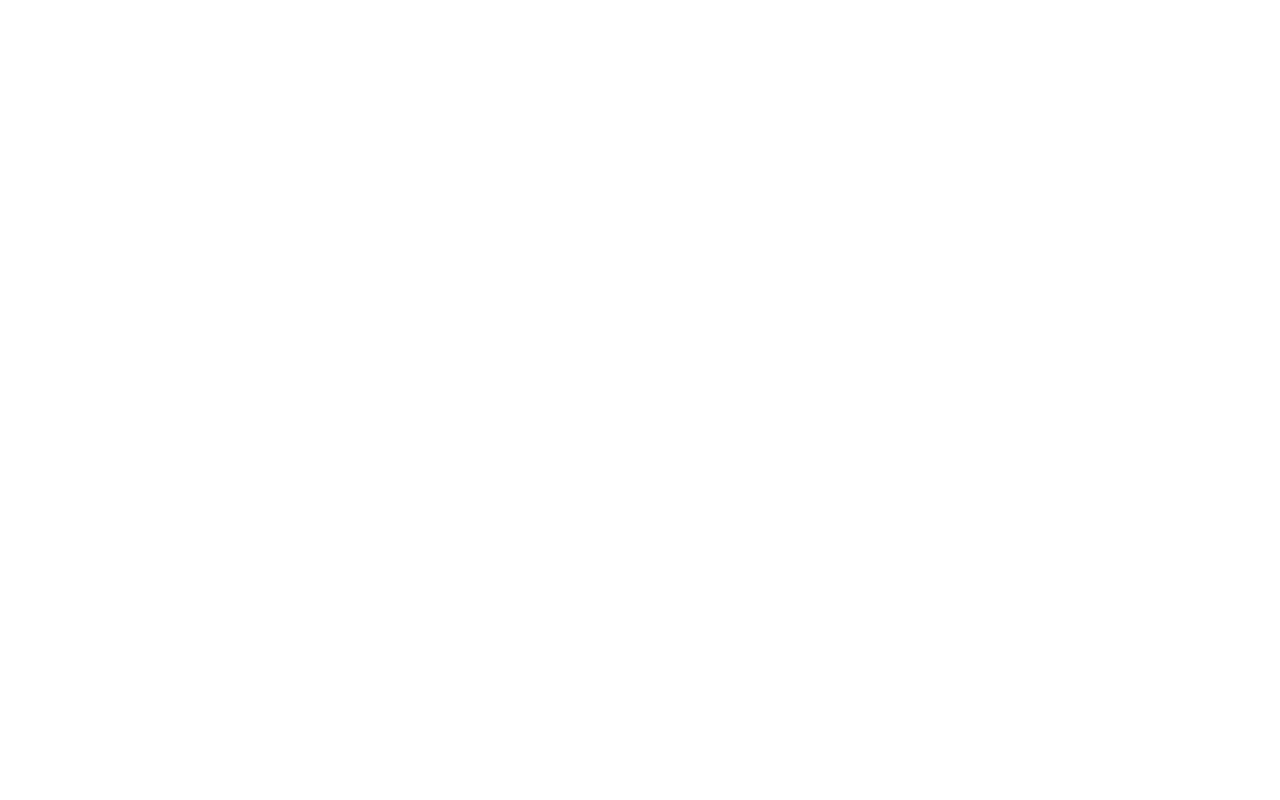
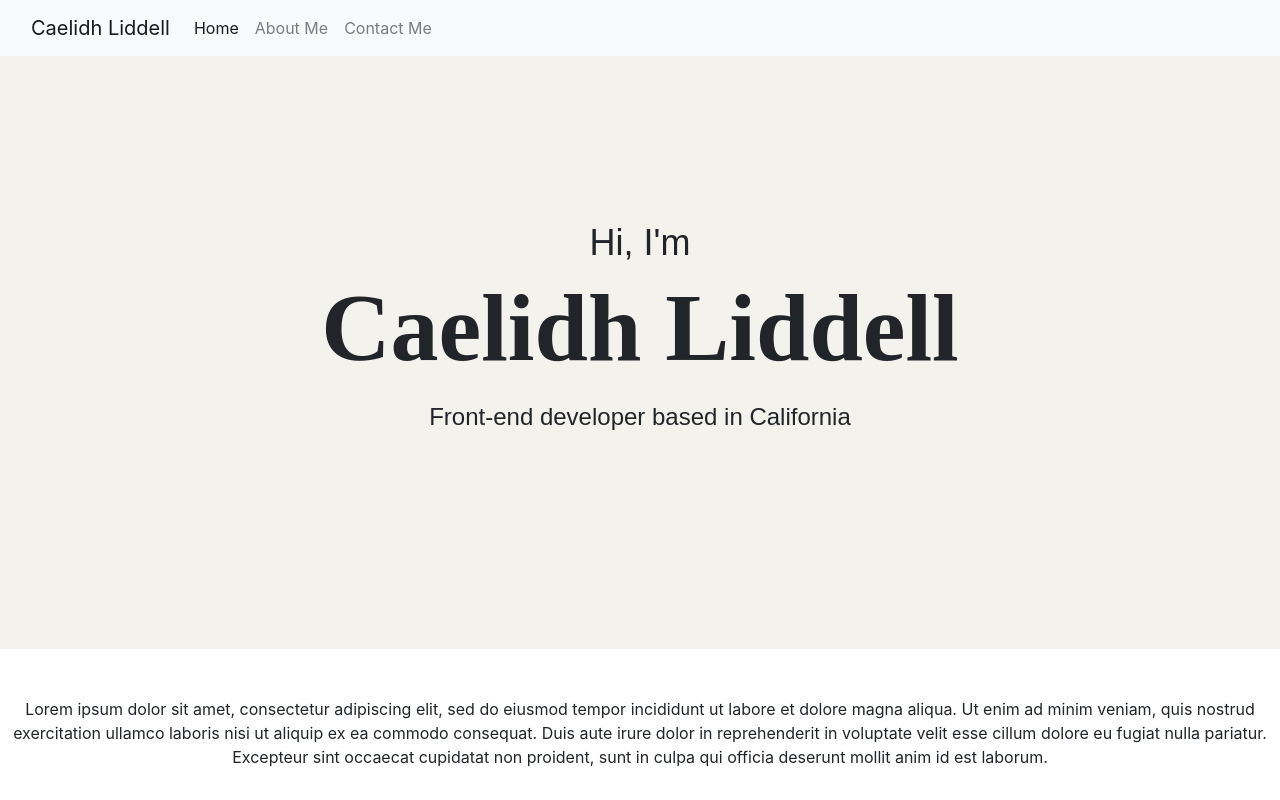
Before and after one commit to caelidh/portfolio-homework, a plain HTML site: page about.html in a window 1280 px wide. Drawn offline with nearby package versions, Linux system fonts and the light colour scheme.

Commit message:
added content & styling to about page

```diff
--- a/about.html
+++ b/about.html
@@ -4,9 +4,36 @@
     <meta charset="UTF-8">
     <meta http-equiv="X-UA-Compatible" content="IE=edge">
     <meta name="viewport" content="width=device-width, initial-scale=1.0">
-    <title>Document</title>
+    <title>About Me | Caelidh Liddell</title>
+
+    <link rel="stylesheet" href="https://cdn.jsdelivr.net/npm/bootstrap@4.3.1/dist/css/bootstrap.min.css" integrity="sha384-ggOyR0iXCbMQv3Xipma34MD+dH/1fQ784/j6cY/iJTQUOhcWr7x9JvoRxT2MZw1T" crossorigin="anonymous">
+    <link rel="stylesheet" href="../src/style.css"
+        <script src="https://kit.fontawesome.com/cfccb013a8.js" crossorigin="anonymous"></script>
+        <script src="https://cdn.jsdelivr.net/npm/bootstrap@5.3.0-alpha1/dist/js/bootstrap.bundle.min.js" integrity="sha384-w76AqPfDkMBDXo30jS1Sgez6pr3x5MlQ1ZAGC+nuZB+EYdgRZgiwxhTBTkF7CXvN" crossorigin="anonymous"></script>
 </head>
 <body>
-
+    <nav class="navbar navbar-expand-lg navbar-light bg-light">
+        <div class="container-fluid">
+          <a class="navbar-brand" href="#">Caelidh Liddell</a>
+          <button class="navbar-toggler" type="button" data-bs-toggle="collapse" data-bs-target="#navbarNavAltMarkup" aria-controls="navbarNavAltMarkup" aria-expanded="false" aria-label="Toggle navigation">
+            <span class="navbar-toggler-icon"></span>
+          </button>
+          <div class="collapse navbar-collapse" id="navbarNavAltMarkup">
+            <div class="navbar-nav">
+              <a class="nav-link active" aria-current="page" href="../index.html">Home</a>
+              <a class="nav-link" href="#">About Me</a>
+              <a class="nav-link" href="../index.html#contact">Contact Me</a>
+            </div>
+          </div>
+        </div>
+      </nav>
+<div class="hero">
+      <p>Hi, I'm</p>
+      <h1>Caelidh Liddell</h1>
+      <h2 class="mb-5">Front-end developer based in California</h2>
+    </div>
+    <div class="about-me mt-5">
+    <p>Lorem ipsum dolor sit amet, consectetur adipiscing elit, sed do eiusmod tempor incididunt ut labore et dolore magna aliqua. Ut enim ad minim veniam, quis nostrud exercitation ullamco laboris nisi ut aliquip ex ea commodo consequat. Duis aute irure dolor in reprehenderit in voluptate velit esse cillum dolore eu fugiat nulla pariatur. Excepteur sint occaecat cupidatat non proident, sunt in culpa qui officia deserunt mollit anim id est laborum.
+    </p></div>
 </body>
 </html>
--- a/src/style.css
+++ b/src/style.css
@@ -49,4 +49,11 @@ img {
   .description {
     margin: 0 auto;
   }
+  h1 {
+    font-size: 56px;
+  }
 }
+
+.about-me {
+    text-align: center;
+}
```
Also changed, not shown: index.html (+21 -4 lines).
